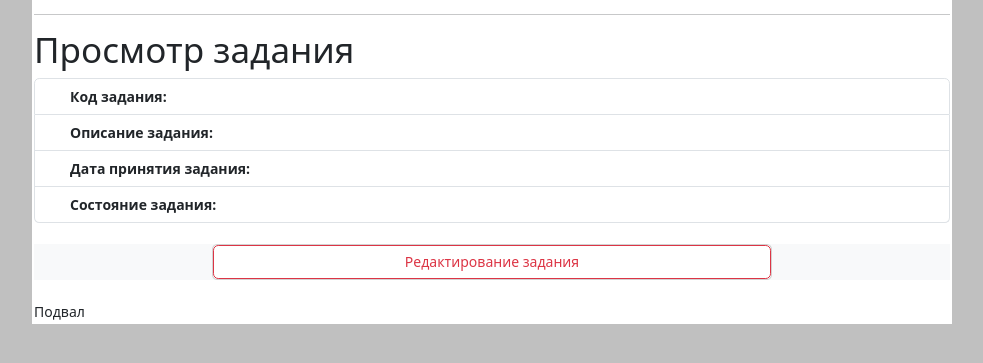
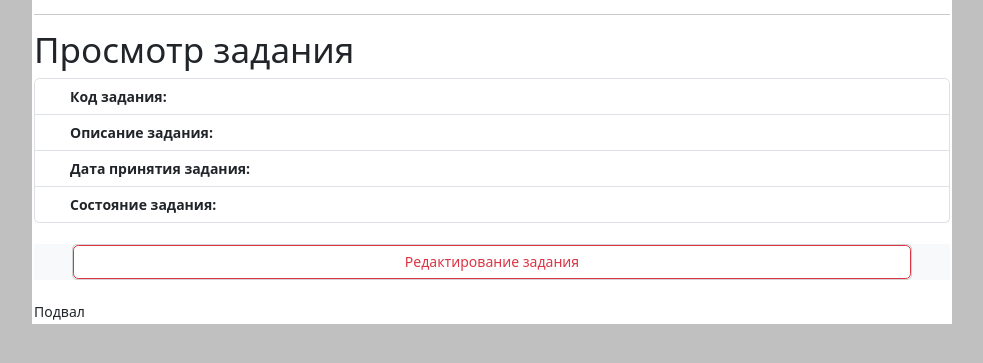
Before and after one commit to ISerg999/djangoexperiments, a Django app: template app/templates/view_task.html in a window 1280 px wide. Shown: the part 51-414 px from the top of the page, without its empty margins (148-1131 px from the left). Run offline with Django 5.2, Linux system fonts and the light colour scheme; the template is opened without the code that fills it, so the values that code supplies are empty.

Commit message:
Подправил вывод задания

```diff
--- a/app/templates/view_task.html
+++ b/app/templates/view_task.html
@@ -54,7 +54,7 @@
 </ul>
 <br />
 <div class="container bg-light">
-  <div class="card-group mx-auto" style="width: 40rem;">
+  <div class="card-group mx-auto" style="width: 60rem;">
     <div class="card">
       <a class="btn btn-outline-danger" href="/edit/task/{{ task.id }}">Редактирование задания</a>
     </div>
@@ -68,6 +68,9 @@
         {% endif %}
       </a>
     </div>
+    <div class="card">
+      <a class="btn btn-outline-secondary" href="#">Закрыть задание</a>
+    </div>
     {% endif %}
   </div>
 </div>
```
